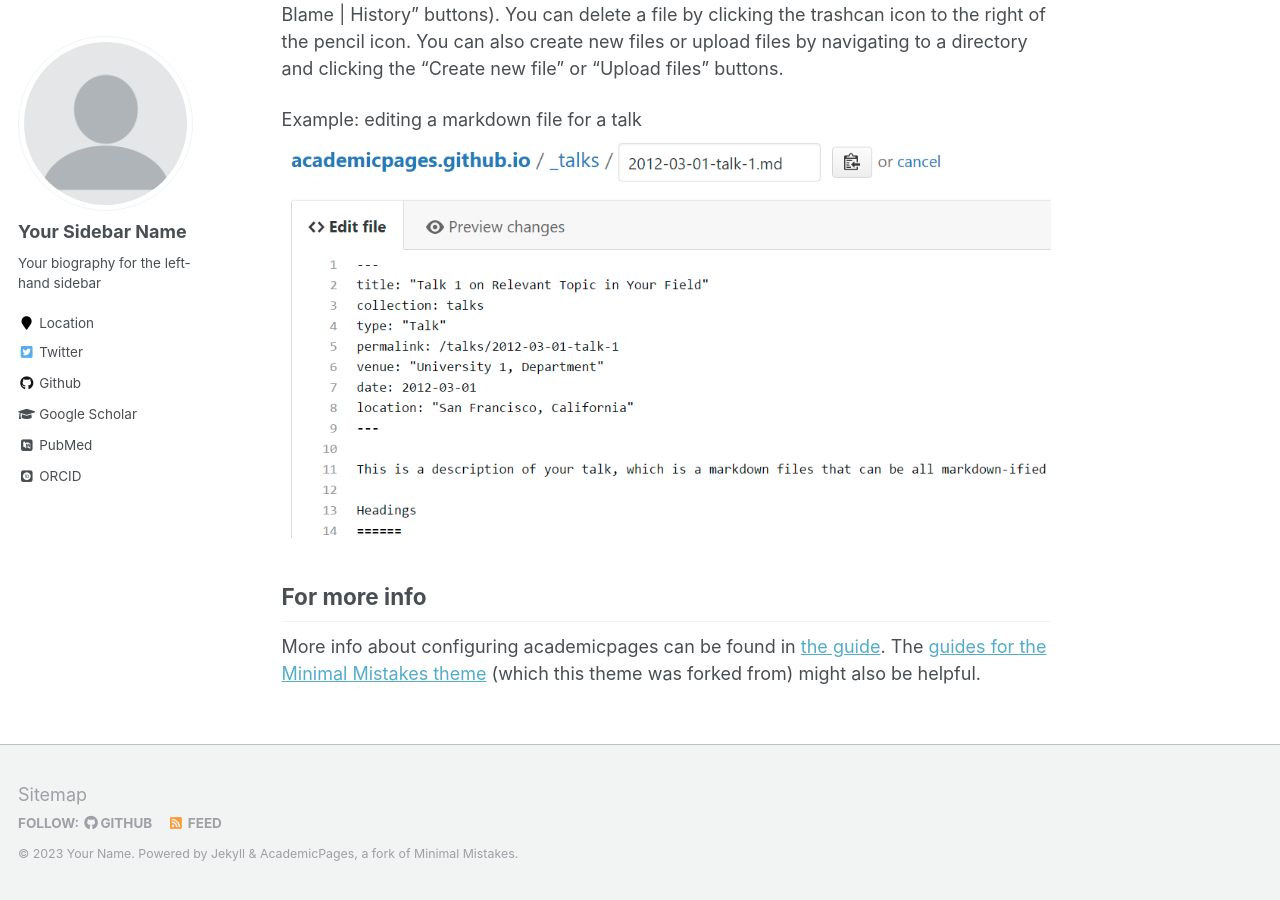
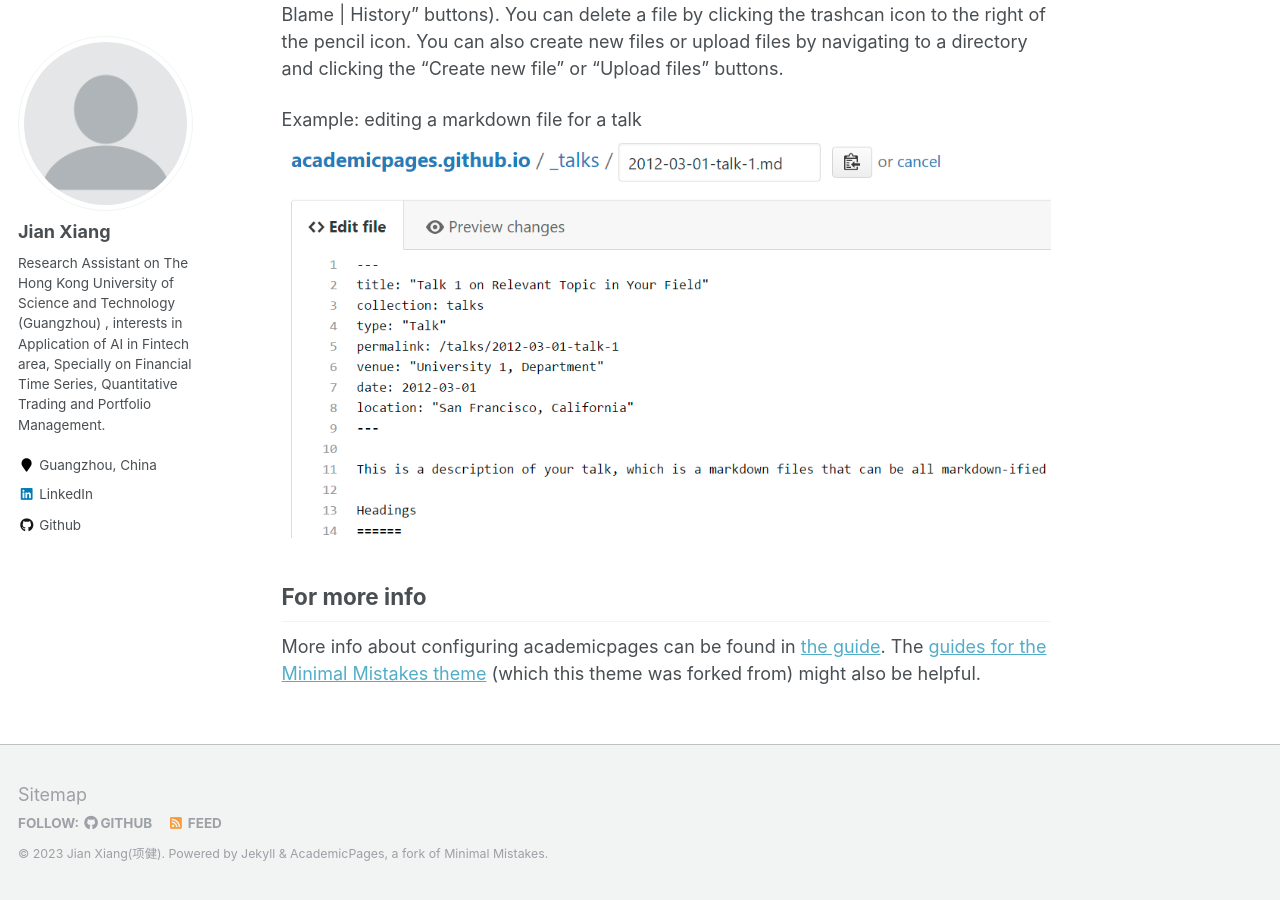
Before and after one commit to jianxiang95/jianxiang95.github.io, a Jekyll site: the page built from _pages/about.md, in a window 1280 px wide and 900 px high, scrolled down 2463 px. Built offline with Jekyll 4.4.1, drawn with Linux system fonts in a browser that asks for light colours; some web fonts are replaced; some of the changed text lies outside the part shown.

```diff
--- a/_config.yml
+++ b/_config.yml
@@ -7,13 +7,13 @@
 
 # Site Settings
 locale                   : "en-US"
-title                    : "Your Name / Site Title"
+title                    : "Jian Xiang(项健)"
 title_separator          : "-"
-name                     : &name "Your Name"
-description              : &description "personal description"
-url                      : https://academicpages.github.io # the base hostname & protocol for your site e.g. "https://mmistakes.github.io"
+name                     : &name "Jian Xiang(项健)"
+description              : &description "Research Assistant on The Hong Kong University of Science and Technology (Guangzhou) , interests in Application of AI in Fintech area, Specially on Financial Time Series, Quantitative Trading and Portfolio Management."
+url                      : https://jianxiang95.github.io
 baseurl                  : "" # the subpath of your site, e.g. "/blog"
-repository               : "academicpages/academicpages.github.io"
+repository               : "jianxiang95.github.io"
 teaser                   :  # filename of teaser fallback teaser image placed in /images/, .e.g. "500x300.png"
 breadcrumbs              : false # true, false (default)
 words_per_minute         : 160
@@ -80,13 +80,12 @@ analytics:
 
 # Site Author
 author:
-  name             : "Your Sidebar Name"
+  name             : "Jian Xiang"
   avatar           : "profile.png"
-  bio              : "Your biography for the left-hand sidebar"
-  location         : "Location"
+  bio              : "Research Assistant on The Hong Kong University of Science and Technology (Guangzhou) , interests in Application of AI in Fintech area, Specially on Financial Time Series, Quantitative Trading and Portfolio Management."
+  location         : "Guangzhou, China"
   employer         :
-  pubmed           : "https://www.ncbi.nlm.nih.gov/pubmed/?term=john+snow"
-  googlescholar    : "http://yourfullgooglescholarurl.com"
+  googlescholar    :
   email            :
   researchgate     :  # example: "https://www.researchgate.net/profile/yourprofile"
   uri              :
@@ -96,20 +95,20 @@ author:
   flickr           :
   facebook         :
   foursquare       :
-  github           : "academicpages"
+  github           : "https://jianxiang95.github.io"
   google_plus      :
   keybase          :
   instagram        :
   impactstory      : #"https://profiles.impactstory.org/u/xxxx-xxxx-xxxx-xxxx"
   lastfm           :
-  linkedin         :
-  orcid            : "http://orcid.org/yourorcidurl"
+  linkedin         : "https://www.linkedin.com/in/jian-xiang-profile"
+  orcid            :
   pinterest        :
   soundcloud       :
   stackoverflow    : # http://stackoverflow.com/users/123456/username
   steam            :
   tumblr           :
-  twitter          : "replacethistwitterhandle"
+  twitter          :
   vine             :
   weibo            :
   xing             :
```
